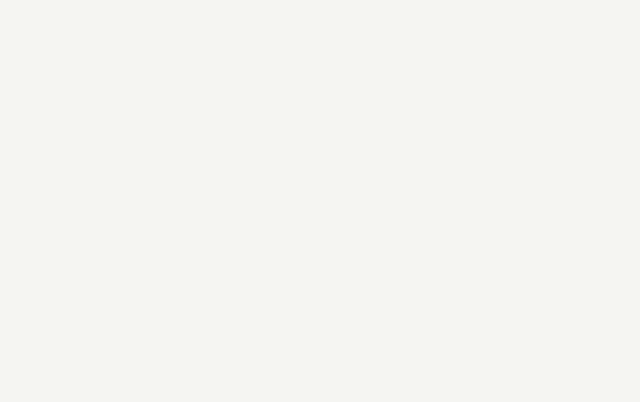
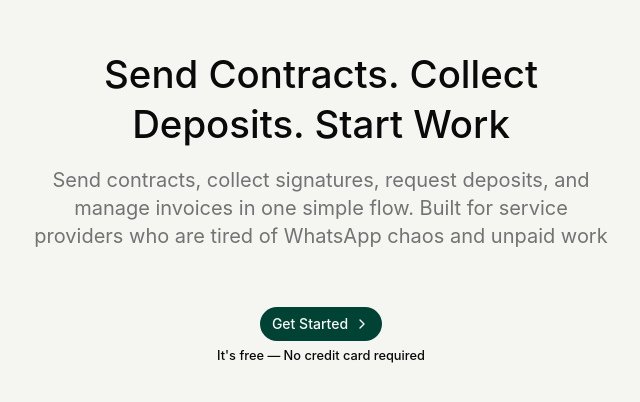
Before and after one commit to langf00rd/media-crm, a Next.js app: page / in a window 1280 px wide. Before the commit this address had no page. Shown: the part 192-594 px from the top of the page, without its empty margins (319-959 px from the left). Built offline with nearby package versions, Linux system fonts and the light colour scheme.

Commit message:
chore: [wip] landing page

```diff
--- a/app/page.tsx
+++ b/app/page.tsx
@@ -1,5 +1,32 @@
-import { redirect } from "next/navigation";
+import { Button } from "@/components/ui/button";
+import { ChevronRight } from "lucide-react";
+import Link from "next/link";
+import { Balancer } from "react-wrap-balancer";
 
 export default function HomePage() {
-  redirect("/activity");
+  return (
+    <div className="w-screen px-5 h-screen gap-4 flex flex-col items-center justify-center">
+      <h1 className="text-2xl md:text-[2.4rem] leading-[1.3] max-w-xl text-center font-medium">
+        <Balancer>Send Contracts. Collect Deposits. Start Work</Balancer>
+      </h1>
+      <p className="max-w-xl text-center md:text-xl text-muted-foreground">
+        <>
+          Send contracts, collect signatures, request deposits, and manage
+          invoices in one simple flow. Built for service providers who are tired
+          of WhatsApp chaos and unpaid work
+        </>
+      </p>
+      <div className="flex flex-col gap-1 mt-10">
+        <Link href="/activity" className="block mx-auto">
+          <Button>
+            Get Started
+            <ChevronRight />
+          </Button>
+        </Link>
+        <small className="font-medium">
+          It&apos;s free &mdash; No credit card required
+        </small>
+      </div>
+    </div>
+  );
 }
--- a/package.json
+++ b/package.json
@@ -56,6 +56,7 @@
     "react-hook-form": "^7.54.1",
     "react-markdown": "^10.1.0",
     "react-resizable-panels": "^2.1.9",
+    "react-wrap-balancer": "^1.1.1",
     "recharts": "3.8.0",
     "shadcn": "^4.7.0",
     "sonner": "^1.7.4",
```
Also changed, not shown: 1 other file (tests, documents, lock files or other folders).
